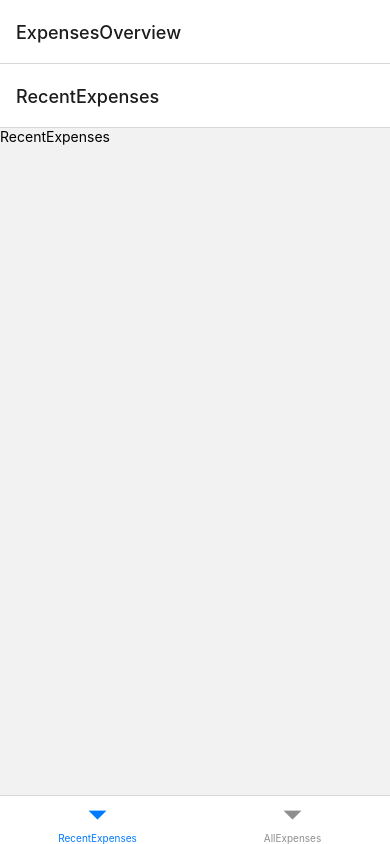
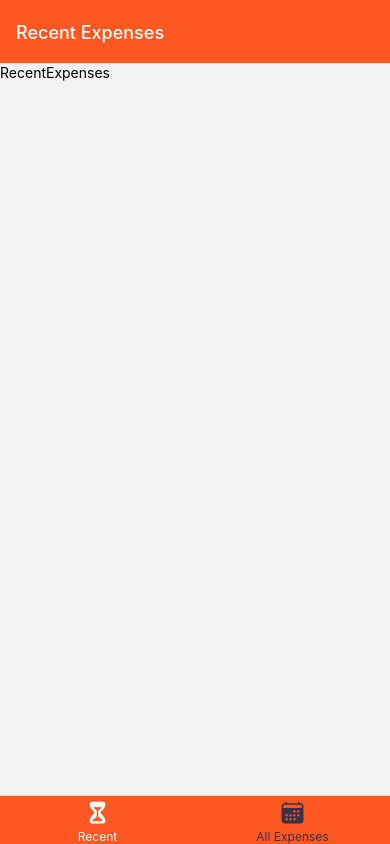
Before and after one commit to Mldamico/expenses-rn, a React Native app: screen / in a window 390 px wide. Built offline with nearby package versions, Linux system fonts and the light colour scheme.

Commit message:
Navigation setup and colors

```diff
--- a/App.tsx
+++ b/App.tsx
@@ -1,19 +1,55 @@
 import { NavigationContainer } from "@react-navigation/native";
 import { StatusBar } from "expo-status-bar";
 import { StyleSheet, Text, View } from "react-native";
+import { Ionicons } from "@expo/vector-icons";
 import { createNativeStackNavigator } from "@react-navigation/native-stack";
 import { createBottomTabNavigator } from "@react-navigation/bottom-tabs";
 import ManageExpenses from "./screens/ManageExpenses";
 import RecentExpenses from "./screens/RecentExpenses";
 import AllExpenses from "./screens/AllExpenses";
+import { GlobalStyles } from "./constants/styles";
 const Stack = createNativeStackNavigator();
 const BottomTabs = createBottomTabNavigator();
 
 const ExpensesOverview = () => {
   return (
-    <BottomTabs.Navigator>
-      <BottomTabs.Screen name="RecentExpenses" component={RecentExpenses} />
-      <BottomTabs.Screen name="AllExpenses" component={AllExpenses} />
+    <BottomTabs.Navigator
+      screenOptions={{
+        headerStyle: { backgroundColor: GlobalStyles.colors.primary500 },
+        headerTintColor: "white",
+        tabBarInactiveTintColor: GlobalStyles.colors.gray500,
+        tabBarStyle: { backgroundColor: GlobalStyles.colors.primary500 },
+        tabBarActiveTintColor: "white",
+      }}
+    >
+      <BottomTabs.Screen
+        name="RecentExpenses"
+        component={RecentExpenses}
+        options={{
+          title: "Recent Expenses",
+          tabBarLabel: "Recent",
+          tabBarLabelStyle: {
+            fontSize: 12,
+          },
+          tabBarIcon: ({ color, size }) => (
+            <Ionicons name="hourglass" size={size} color={color} />
+          ),
+        }}
+      />
+      <BottomTabs.Screen
+        name="AllExpenses"
+        component={AllExpenses}
+        options={{
+          title: "All Expenses",
+          tabBarLabelStyle: {
+            fontSize: 12,
+          },
+          tabBarLabel: "All Expenses",
+          tabBarIcon: ({ color, size }) => (
+            <Ionicons name="calendar" size={size} color={color} />
+          ),
+        }}
+      />
     </BottomTabs.Navigator>
   );
 };
@@ -23,7 +59,11 @@
       <StatusBar style="auto" />
       <NavigationContainer>
         <Stack.Navigator>
-          <Stack.Screen name="ExpensesOverview" component={ExpensesOverview} />
+          <Stack.Screen
+            name="ExpensesOverview"
+            component={ExpensesOverview}
+            options={{ headerShown: false }}
+          />
           <Stack.Screen name="ManageExpense" component={ManageExpenses} />
         </Stack.Navigator>
       </NavigationContainer>
--- /dev/null
+++ b/constants/styles.ts
@@ -0,0 +1,16 @@
+export const GlobalStyles = {
+  colors: {
+    primary50: "#FFC107",
+    primary100: "#FFA000",
+    primary200: "#FF9800",
+    primary400: "#F57C00",
+    primary500: "#FF5722",
+    primary700: "#E64A19",
+    primary800: "#F64B19",
+    accent500: "#03A9F4",
+    error50: "#fcc4e4",
+    error500: "#9b095c",
+    gray500: "#39324a",
+    gray700: "#757575",
+  },
+};
```
